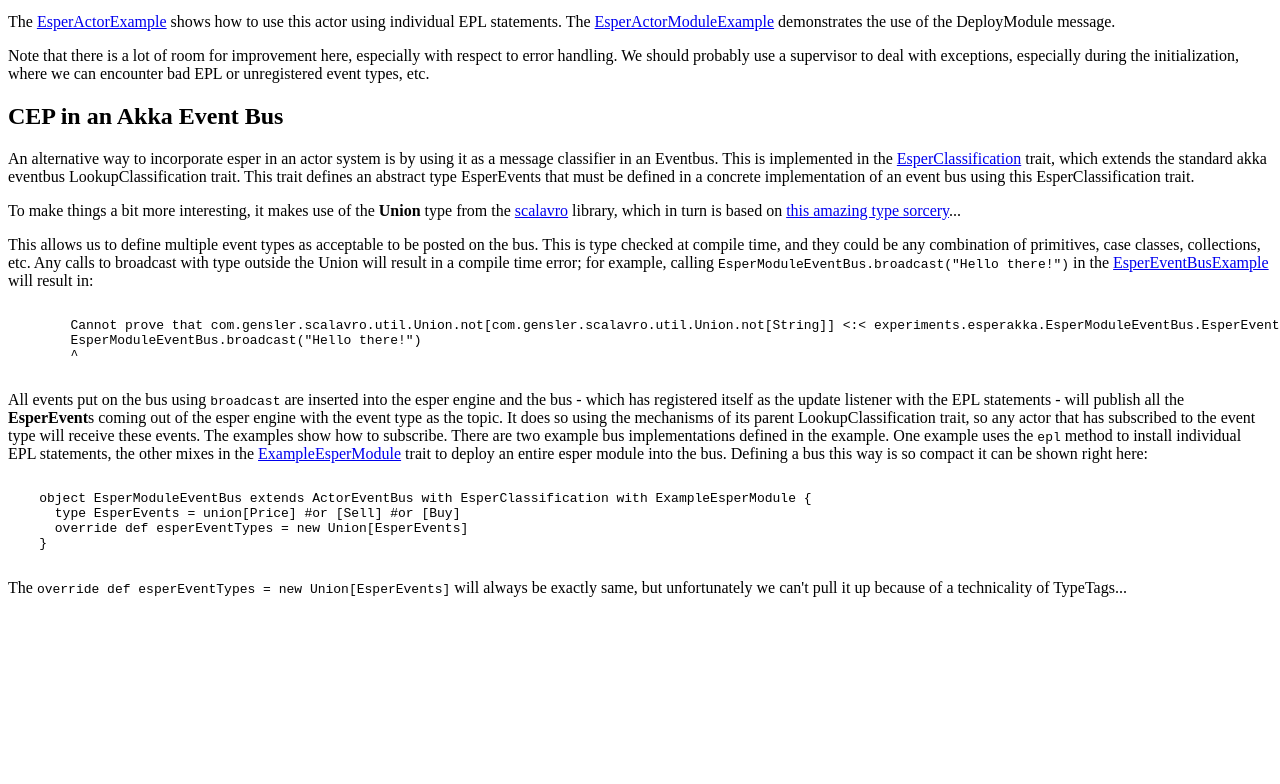
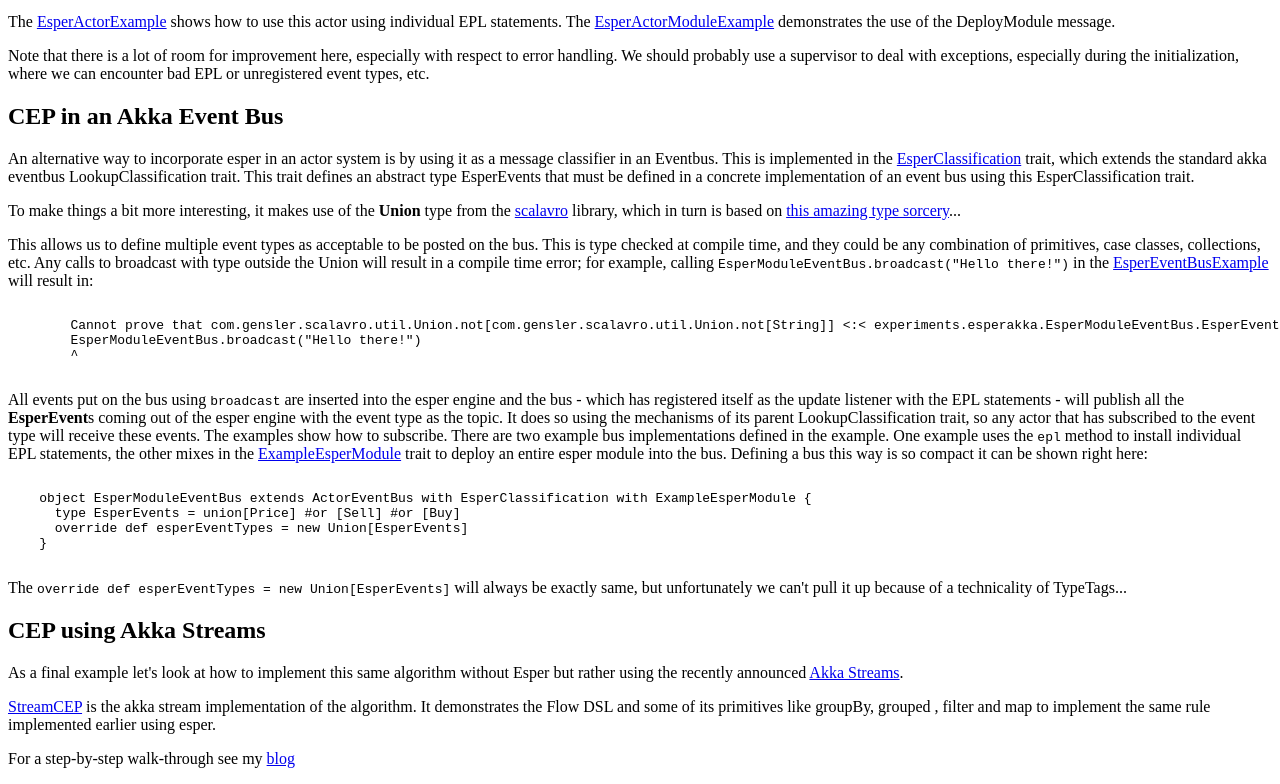
Before and after one commit to fsauer65/akka-esper-integration, a plain HTML site: page tutorial/index.html in a window 1280 px wide. Shown: the part 1447-2231 px from the top of the page. Before the commit the page ends 2052 px from the top, so only its background shows below. Drawn offline with Linux system fonts and the light colour scheme.

Commit message:
added to tutorial

```diff
--- a/tutorial/index.html
+++ b/tutorial/index.html
@@ -134,5 +134,11 @@ An alternative way to incorporate esper in an actor system is by using it as a m
     The <code>override def esperEventTypes = new Union[EsperEvents]</code> will
     always be exactly same, but unfortunately we can't pull it up because of a technicality of TypeTags...
 </div>
+<div><h2>CEP using Akka Streams</h2>
+As a final example let's look at how to implement this same algorithm without Esper but rather using the recently announced <a href="http://typesafe.com/blog/typesafe-announces-akka-streams">Akka Streams</a>.
+<p><a href="#code/src/main/scala/experiments/streams/StreamCEP.scala" class="shortcut">StreamCEP</a> is the akka stream implementation of the algorithm.
+It demonstrates the Flow DSL and some of its primitives like groupBy, grouped , filter and map to implement the same rule implemented earlier using esper.
+<p>For a step-by-step walk-through see my <a href="http://www.franklysauer.com/?p=79">blog</a>
+</div>
 </body>
 </html>
```
Also changed, not shown: 1 other file.
